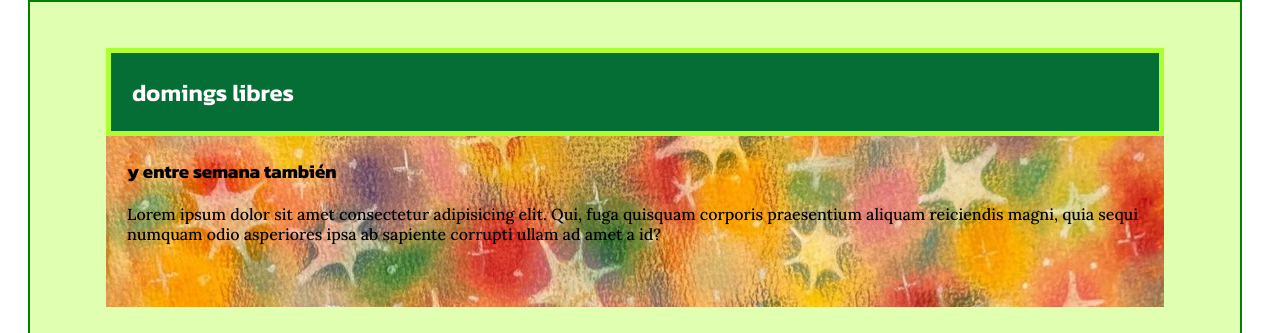
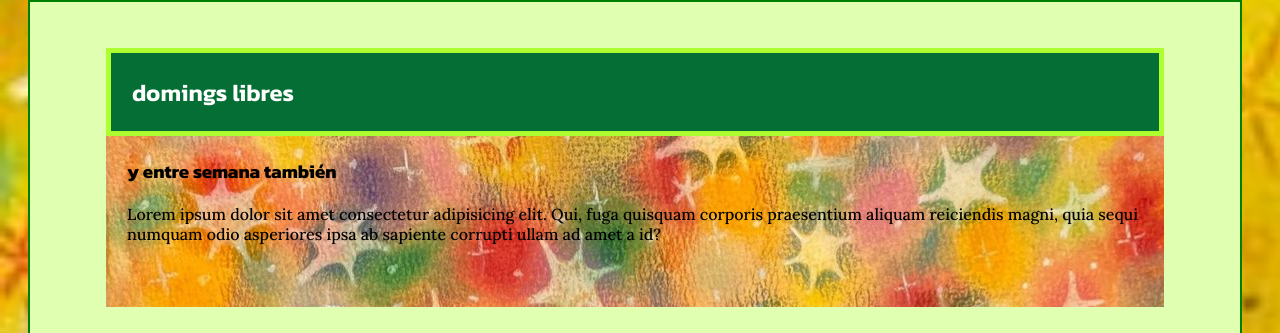
Before and after one commit to villaresblanca/git-prueba, a plain HTML site: page index.html in a window 1280 px wide. Shown: the part 204-537 px from the top of the page. Drawn offline with nearby package versions, Linux system fonts and the light colour scheme.

Commit message:
Update index.html
background

```diff
--- a/index.html
+++ b/index.html
@@ -18,7 +18,7 @@
     <!--Fin Google Icons-->
 </head>
 
-<body>
+<body class="bg">
     <header>
         <nav id="inicio">
             <span class="material-symbols-outlined menu">
```
